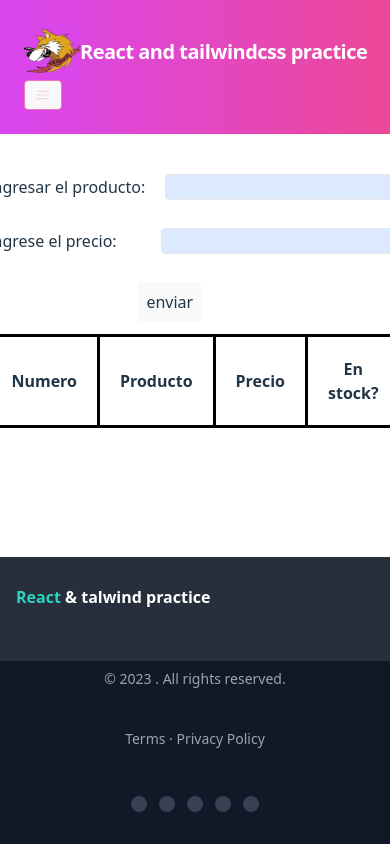
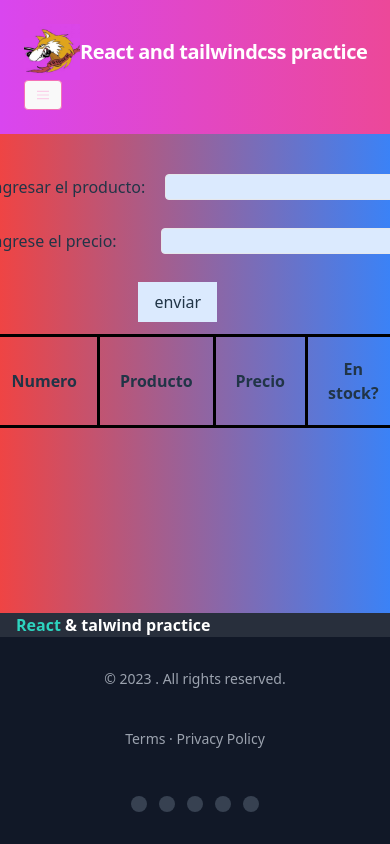
Before and after one commit to leosf-afk/a-few-things-with-react, a React (Vite) app: page / in a window 390 px wide. Built offline with nearby package versions, Linux system fonts and the light colour scheme.

Commit message:
body style added

```diff
--- /dev/null
+++ b/src/Components/Body.jsx
@@ -0,0 +1,13 @@
+import React from 'react'
+
+function Body({ children }) {
+  return (
+    <div className="fixed bg-gradient-to-r from-red-500 to-blue-500 bg-no-repeat h-screen w-screen overflow-y-auto lg:overflow-y-hidden">
+      <div className="pt-10 pb-4 px-4 ">
+        {children}
+      </div>
+    </div>
+  )
+}
+
+export default Body
--- a/src/Components/Footer.jsx
+++ b/src/Components/Footer.jsx
@@ -5,9 +5,10 @@ import { Icons } from '../constants/icons'
 function Footer() {
   return (
 
-    <footer className="absolute bottom-0 left-0 right-0 bg-gray-900 text-white " >
+    <footer className="fixed  bottom-0 left-0 right-0 bg-gray-900 text-white">
+      {/* py: padding altura */}
 
-      <div className="md:flex ms:justify-between md:items-center sm:px-12 px-4 bg-[#ffffff19] py-7">
+      <div className="md:flex ms:justify-between md:items-center sm:px-12  px-4  bg-[#ffffff19] sm:py-5   lg:py-7 ">
         <h1 className="lg:text-4x1 text-3x1 md:mb-0 mb-6 lg:leading-normal font-semibold
         md:w-2/5 "><span className="text-teal-400">React </span> <span>& </span>talwind practice</h1>
       </div>
--- a/src/Components/Header.jsx
+++ b/src/Components/Header.jsx
@@ -13,10 +13,10 @@ function Header() {
 
 
   return (
-    <>
-      <nav className="flex items-center justify-between flex-wrap bg-gradient-to-r from-fuchsia-500 to-pink-500 p-6 w-full mb-10">
+
+      <nav className="flex items-center justify-between flex-wrap bg-gradient-to-r from-fuchsia-500 to-pink-500 p-6 w-full">
         <div className="flex items-center flex-shrink-0 text-white mr-6">
-          <img src="src/img/trigger.jpg" alt="Image" class="h-14 w-14 object-cover mx-auto my-auto" ></img>
+          <img src="src/img/trigger.jpg" alt="Image" className="h-14 w-14 object-cover mx-auto my-auto" ></img>
           <span className="font-semibold text-xl tracking-tight">React and tailwindcss practice</span>
         </div>
         <div className="block lg:hidden">
@@ -42,7 +42,7 @@ function Header() {
         </div>
       </nav>
 
-    </>
+
   )
 }
 
--- a/src/main.jsx
+++ b/src/main.jsx
@@ -2,13 +2,16 @@ import React from 'react'
 import ReactDOM from 'react-dom/client'
 import './index.css'
 import Header from './Components/Header'
+import Body from './Components/Body'
 import Stand from './pages/Home/Stand'
 import Footer from './Components/Footer'
 
 ReactDOM.createRoot(document.getElementById('root')).render(
   <React.StrictMode>
     <Header/>
+    <Body>
     <Stand/>
+    </Body>
     <Footer/>
   </React.StrictMode>,
 )
--- a/src/pages/Home/Stand.jsx
+++ b/src/pages/Home/Stand.jsx
@@ -10,7 +10,7 @@ function Stand() {
   const [price, setPrice] = useState('');
   const [isChecked, setIschecked] = useState(false);
   const [textItem, setTextItem] = useState([]);
-  const [priceItem,setPriceItem] = useState([]);
+  const [priceItem, setPriceItem] = useState([]);
 
   // // evento para actualizar el estado del input
   //   const handleOnChangeInput = () => {
@@ -29,10 +29,10 @@ function Stand() {
 
 
   return (
+
     // "flex justify-center w-full" en el contenedor padre para evitar problemas en los contenedores hijos
     //respecto al margin (en el caso del problema fue hacia la derecha)
-    <div className="flex justify-center w-full ">
-
+    <div className="flex justify-center">
       <div className="sm:ml-0 md:ml-40 lg:ml-80 ">
         <span className="mr-4" >ingresar el producto: </span>
         <input className="border bg-blue-100 rounded py-0 px-0  justify-center mb-7" value={text} onChange={() => handleOnChangeInput(setText)} />
@@ -40,7 +40,8 @@ function Stand() {
         <span className="mr-11">ingrese el precio:</span>
         <input className="border bg-blue-100 rounded py-0 px-0  justify-center mb-7" value={price} onChange={() => handleOnChangeInput(setPrice)} />
         <br />
-      <button className="py-2 px-2 btnSendProduct"  onClick={() => handleOnClickButton(text, textItem,price,priceItem, setText, setTextItem, setPrice, setPriceItem)} >enviar </button>
+        <button className="py-2 px-4 btnSendProduct bg-blue-100" onClick={() => handleOnClickButton(text, textItem, price, priceItem, setText, setTextItem, setPrice, setPriceItem)} >enviar </button>
+
 
 
         <table className="ml-0" >
@@ -54,32 +55,21 @@ function Stand() {
             </thead>
 
             <tbody>
-        {textItem.map( (textItem, index) => (
+              {textItem.map((textItem, index) => (
 
                 <tr key={index}>
-            <td>{index+1}</td>
+                  <td>{index + 1}</td>
                   <td>{textItem}</td>
                   <td>{priceItem[index]}</td>
-            <td><input type="checkbox" value={isChecked}/></td>
+                  <td><input type="checkbox" value={isChecked} /></td>
                 </tr>
               ))}
 
             </tbody>
           </table>
-    </div>
 
 
-
-      {/* <ul>
-      -  al metodo .map se le añaden 2 elementos, un elemento
-        y un indice, es diferente a for por que itera y muestra un nuevo arreglo -
-        {textItem.map((textItem, index) => (
-          <p key={index}>producto: {textItem}, precio: {priceItem[index]}</p>
-        ))}
-      </ul> */}
-
-
-
+      </div>
 
     </div>
 
```
Also changed, not shown: src/Components/Typist.jsx (added). Lines whose indentation alone changed are shown as unchanged.
